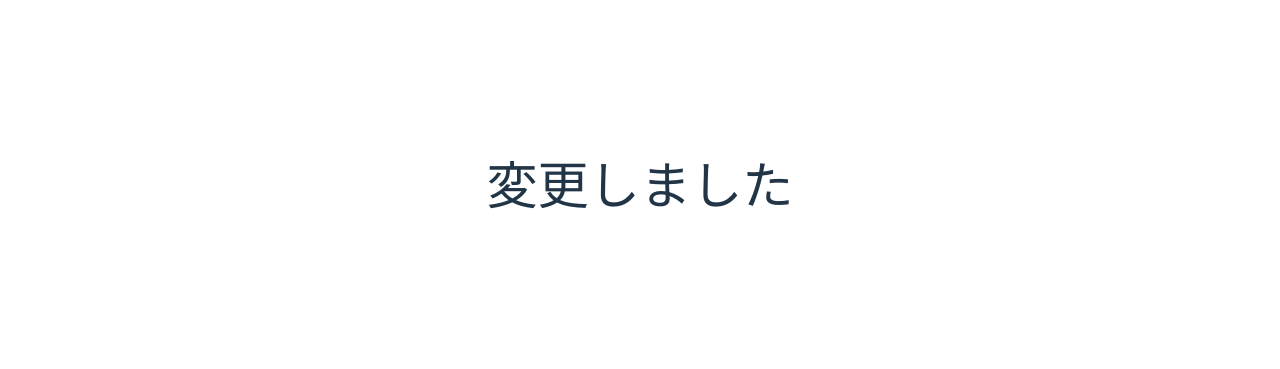
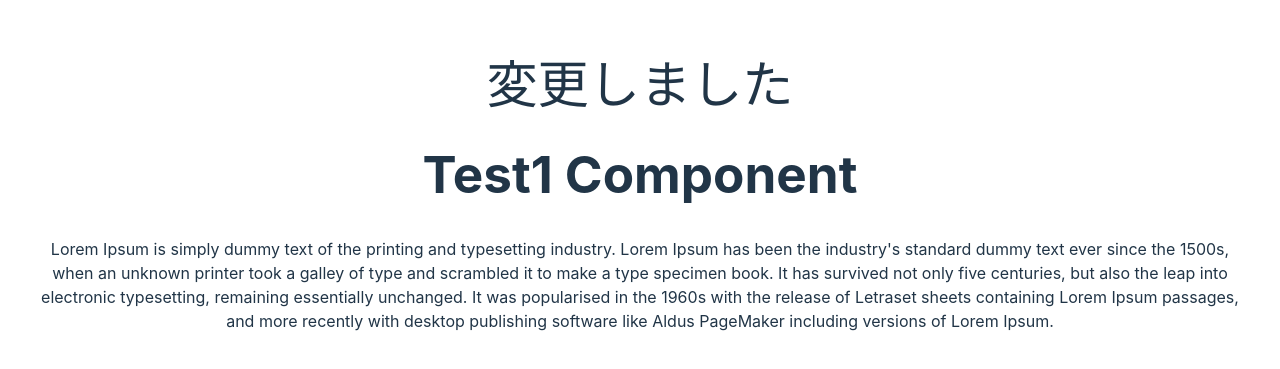
Before and after one commit to kei-creative-life/actions-test, a Vue app: page / in a window 1280 px wide. Shown: the part 215-584 px from the top of the page. Built offline with nearby package versions, Linux system fonts and the light colour scheme.

Commit message:
差分追加

```diff
--- a/src/App.vue
+++ b/src/App.vue
@@ -1,7 +1,10 @@
-<script setup></script>
+<script setup>
+import Test1 from "./components/Test1.vue";
+</script>
 
 <template>
   <h1>変更しました</h1>
+  <Test1 />
 </template>
 
 <style scoped>
```
